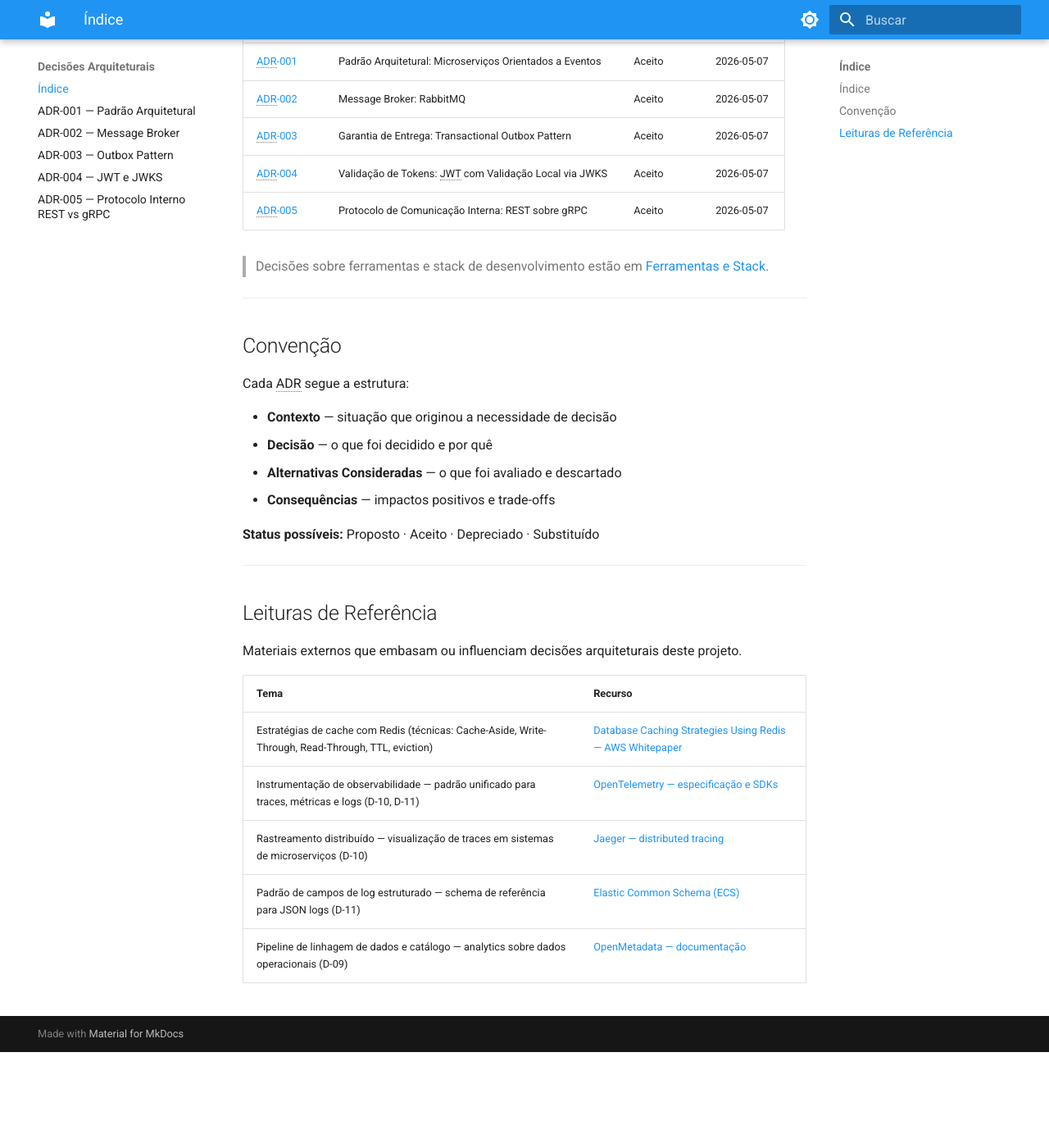
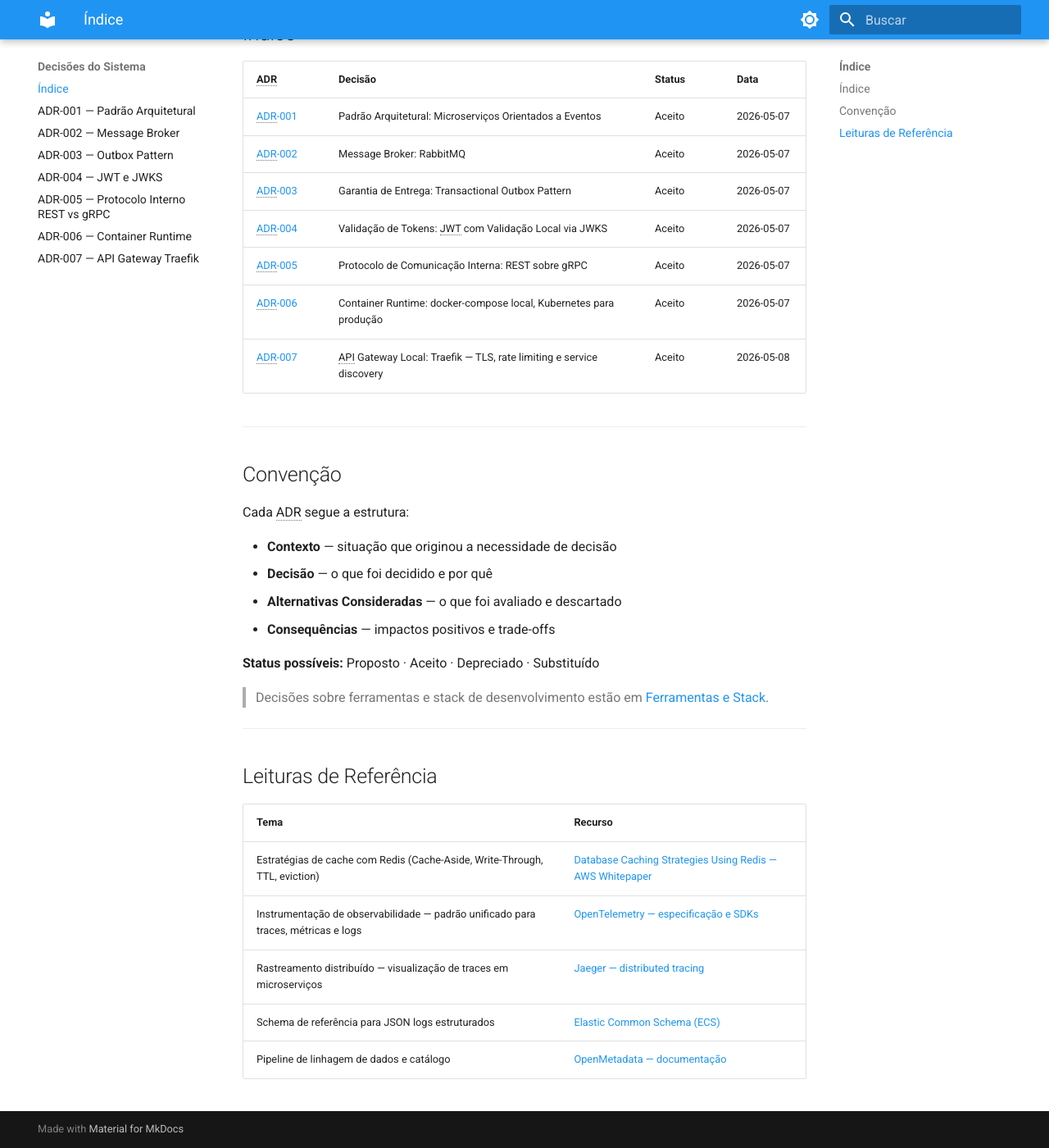
Before and after one commit to gsperim/account-engine-lab, an MkDocs documentation site: the page built from docs/adr/index.md, in a window 1280 px wide and 1400 px high, scrolled down 389 px. Shown: the whole window at 82% size. Built offline with MkDocs 1.6.1 and Material for MkDocs 9.7.7, drawn with Linux system fonts in a browser that asks for light colours; before the commit the page ends 1672 px from its top, so only the background shows below that; some of the changed text lies outside the part shown.

Commit message:
docs(etapa3): reorganizar navegação MkDocs, diagramas Mermaid e consistência de docs
Navegação:
  - Separa ADRs do sistema (001-007, cloud-agnostic) dos ADRs de nuvem (008-011)
  - Nova seção "Nuvem AWS" no menu com visão geral, custos e decisões de nuvem
  - Move "Ferramentas e Stack" para dentro de Engenharia

Diagramas:
  - Converte diagramas ASCII para Mermaid em ADR-009 (fluxo de requisição)
  - Converte ADR-010: layers descritivas → bullets/tabelas, diagrama consolidado
    e stack de detecção em Mermaid com subgraphs por camada
  - Adiciona architecture-beta em cloud/index.md (camadas AWS com ícones por tipo)
  - Corrige labels do architecture-beta: remove caracteres UTF-8 multibyte (ç)
    e operadores (+) que o lexer do Mermaid não aceita

Consistência:
  - Atualiza topologia.md: nginx → traefik, imagens alpine obsoletas, URLs de
    execução com HTTPS e dashboard, terminologia nginx → Traefik nos textos
  - Corrige ADR-008: remove referência ao Amazon MQ como diferencial da AWS
    (substituído por self-hosted no EKS conforme ADR-011)
  - Atualiza validate_docs.py: path de visao-executiva.md (negocio/ → raiz)
  - Corrige âncora quebrada em transicao.md (#estratégia-de-migração-de-dados)

Co-Authored-By: Claude Sonnet 4.6 <noreply@anthropic.com>

```diff
--- a/docs/adr/index.md
+++ b/docs/adr/index.md
@@ -1,20 +1,22 @@
-# Decisões Arquiteturais (ADRs)
+# Decisões Arquiteturais do Sistema
 
-Registro das decisões arquiteturais relevantes do projeto, com contexto, alternativas consideradas e consequências.
+Decisões de arquitetura do sistema **independentes de provedor de nuvem** — padrões, protocolos, mecanismos de resiliência e escolhas de plataforma local.
+
+> As decisões de **implementação em AWS** (cloud provider, API Gateway gerenciado, segurança, operacional) estão documentadas separadamente em [Decisões de Nuvem](../cloud/adrs.md).
 
 ---
 
 ## Índice
 
-| ADR | Título | Status | Data |
-|-----|--------|--------|------|
+| ADR | Decisão | Status | Data |
+|-----|---------|--------|------|
 | [ADR-001](ADR-001-padrao-arquitetural.md) | Padrão Arquitetural: Microserviços Orientados a Eventos | Aceito | 2026-05-07 |
 | [ADR-002](ADR-002-message-broker.md) | Message Broker: RabbitMQ | Aceito | 2026-05-07 |
 | [ADR-003](ADR-003-outbox-pattern.md) | Garantia de Entrega: Transactional Outbox Pattern | Aceito | 2026-05-07 |
 | [ADR-004](ADR-004-jwt-validacao-local.md) | Validação de Tokens: JWT com Validação Local via JWKS | Aceito | 2026-05-07 |
 | [ADR-005](ADR-005-protocolo-comunicacao-interna.md) | Protocolo de Comunicação Interna: REST sobre gRPC | Aceito | 2026-05-07 |
-
-> Decisões sobre ferramentas e stack de desenvolvimento estão em [Ferramentas e Stack](../stack.md).
+| [ADR-006](ADR-006-container-runtime.md) | Container Runtime: docker-compose local, Kubernetes para produção | Aceito | 2026-05-07 |
+| [ADR-007](ADR-007-api-gateway.md) | API Gateway Local: Traefik — TLS, rate limiting e service discovery | Aceito | 2026-05-08 |
 
 ---
 
@@ -29,16 +31,16 @@ Cada ADR segue a estrutura:
 
 **Status possíveis:** Proposto · Aceito · Depreciado · Substituído
 
+> Decisões sobre ferramentas e stack de desenvolvimento estão em [Ferramentas e Stack](../stack.md).
+
 ---
 
 ## Leituras de Referência
 
-Materiais externos que embasam ou influenciam decisões arquiteturais deste projeto.
-
 | Tema | Recurso |
 |------|---------|
-| Estratégias de cache com Redis (técnicas: Cache-Aside, Write-Through, Read-Through, TTL, eviction) | [Database Caching Strategies Using Redis — AWS Whitepaper](https://docs.aws.amazon.com/pdfs/whitepapers/latest/database-caching-strategies-using-redis/database-caching-strategies-using-redis.pdf) |
-| Instrumentação de observabilidade — padrão unificado para traces, métricas e logs (D-10, D-11) | [OpenTelemetry — especificação e SDKs](https://opentelemetry.io/docs/) |
-| Rastreamento distribuído — visualização de traces em sistemas de microserviços (D-10) | [Jaeger — distributed tracing](https://www.jaegertracing.io/docs/) |
-| Padrão de campos de log estruturado — schema de referência para JSON logs (D-11) | [Elastic Common Schema (ECS)](https://www.elastic.co/guide/en/ecs/current/index.html) |
-| Pipeline de linhagem de dados e catálogo — analytics sobre dados operacionais (D-09) | [OpenMetadata — documentação](https://docs.open-metadata.org/) |
+| Estratégias de cache com Redis (Cache-Aside, Write-Through, TTL, eviction) | [Database Caching Strategies Using Redis — AWS Whitepaper](https://docs.aws.amazon.com/pdfs/whitepapers/latest/database-caching-strategies-using-redis/database-caching-strategies-using-redis.pdf) |
+| Instrumentação de observabilidade — padrão unificado para traces, métricas e logs | [OpenTelemetry — especificação e SDKs](https://opentelemetry.io/docs/) |
+| Rastreamento distribuído — visualização de traces em microserviços | [Jaeger — distributed tracing](https://www.jaegertracing.io/docs/) |
+| Schema de referência para JSON logs estruturados | [Elastic Common Schema (ECS)](https://www.elastic.co/guide/en/ecs/current/index.html) |
+| Pipeline de linhagem de dados e catálogo | [OpenMetadata — documentação](https://docs.open-metadata.org/) |
--- a/mkdocs.yml
+++ b/mkdocs.yml
@@ -66,23 +66,41 @@ plugins:
 
 nav:
   - Início: index.md
+  - Visão Executiva: visao-executiva.md
   - Planejamento do Projeto: planejamento.md
+
   - Negócio:
-    - Visão Executiva: negocio/visao-executiva.md
     - Drivers e Stakeholders: negocio/drivers.md
     - Principles Catalog: negocio/principios.md
     - Domínios, Value Stream e Capacidades: negocio/dominios.md
     - Requisitos: negocio/requisitos.md
-  - Ferramentas e Stack: stack.md
+
   - Engenharia:
+    - Ferramentas e Stack: stack.md
     - Contratos de Integração: engenharia/contratos.md
+    - Plano de Entrega Incremental: engenharia/plano-entregas.md
     - Arquitetura de Transição: engenharia/transicao.md
-  - Decisões Arquiteturais:
+    - Topologia Local (docker-compose): infraestrutura/topologia.md
+
+  - Decisões do Sistema:
     - Índice: adr/index.md
     - ADR-001 — Padrão Arquitetural: adr/ADR-001-padrao-arquitetural.md
     - ADR-002 — Message Broker: adr/ADR-002-message-broker.md
     - ADR-003 — Outbox Pattern: adr/ADR-003-outbox-pattern.md
     - ADR-004 — JWT e JWKS: adr/ADR-004-jwt-validacao-local.md
     - ADR-005 — Protocolo Interno REST vs gRPC: adr/ADR-005-protocolo-comunicacao-interna.md
+    - ADR-006 — Container Runtime: adr/ADR-006-container-runtime.md
+    - ADR-007 — API Gateway Traefik: adr/ADR-007-api-gateway.md
+
+  - Nuvem (AWS):
+    - Visão Geral: cloud/index.md
+    - Estimativa de Custos: cloud/custos.md
+    - Decisões de Nuvem:
+      - Índice: cloud/adrs.md
+      - ADR-008 — Cloud Provider: adr/ADR-008-cloud-provider.md
+      - ADR-009 — API Gateway de Produção: adr/ADR-009-api-gateway-producao.md
+      - ADR-010 — Segurança em Profundidade: adr/ADR-010-seguranca.md
+      - ADR-011 — Excelência Operacional: adr/ADR-011-excelencia-operacional.md
+
   - Glossário: glossario.md
   - Tags: tags.md
```
Also changed, not shown: docs/planejamento.md (+14 -3 lines).
